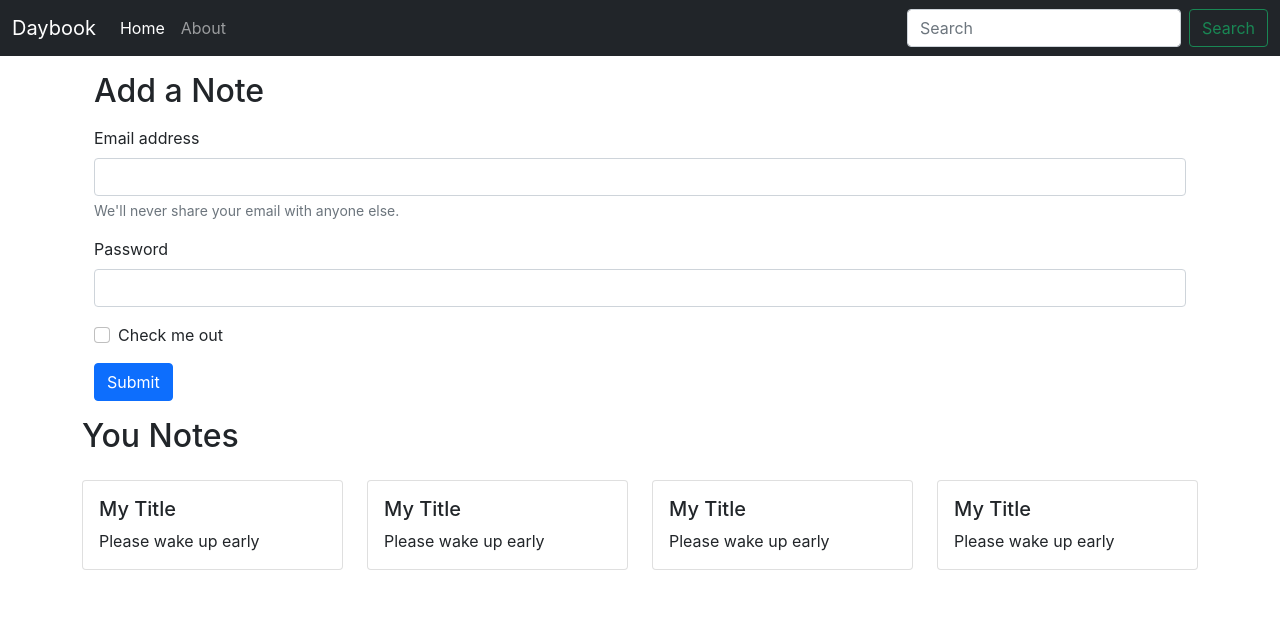
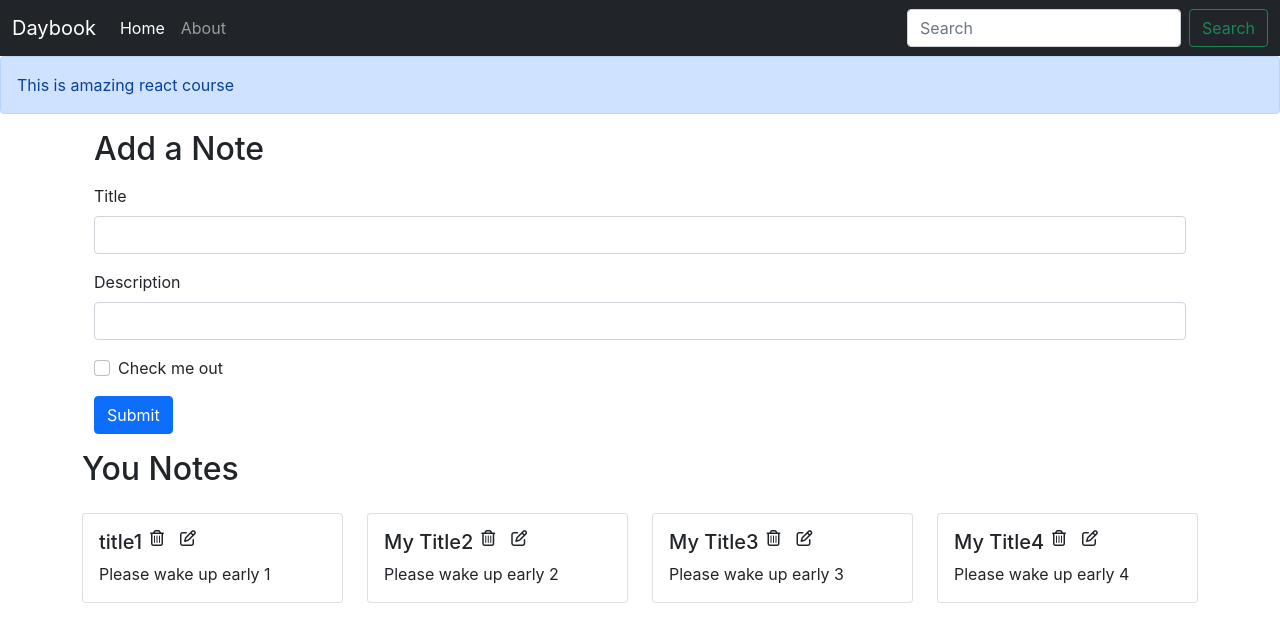
Before and after one commit to Usman6982/Daybook-Fronted, a React (Create React App) app: page / in a window 1280 px wide. Shown: the top 642 px of the page. Built offline with nearby package versions, Linux system fonts and the light colour scheme.

Commit message:
Adding AddNote component to Daybook

```diff
--- a/public/index.html
+++ b/public/index.html
@@ -20,6 +20,7 @@
 <body>
   <noscript>You need to enable JavaScript to run this app.</noscript>
   <div id="root"></div>
+  <script src="https://kit.fontawesome.com/e629a0e827.js" crossorigin="anonymous"></script>
   <!-- Option 1: Bootstrap Bundle with Popper -->
   <script src="https://cdn.jsdelivr.net/npm/bootstrap@5.1.3/dist/js/bootstrap.bundle.min.js"
     integrity="sha384-ka7Sk0Gln4gmtz2MlQnikT1wXgYsOg+OMhuP+IlRH9sENBO0LRn5q+8nbTov4+1p"
--- a/src/App.css
+++ b/src/App.css
@@ -36,3 +36,6 @@
     transform: rotate(360deg);
   }
 }
+i{
+  cursor: pointer;
+}
--- a/src/App.js
+++ b/src/App.js
@@ -7,6 +7,7 @@
 import Home from './Components/Home';
 import About from './Components/About';
 import NoteState from './Context/notes/NoteState';
+import Alert from './Components/Alert';
 
 
 function App() {
@@ -16,6 +17,7 @@
 
       <BrowserRouter>
         <Navbar/>
+        <Alert message = "This is amazing react course"/>
         <div className="container">
           <Routes>
 
--- /dev/null
+++ b/src/Components/AddNote.js
@@ -0,0 +1,37 @@
+import React,{useContext,useState} from 'react'
+import NoteContext from "../Context/notes/NoteContext"
+
+const AddNote = () => {
+    const context = useContext(NoteContext);
+    const {addNote}=context;
+    const [note,setNote] = useState({title:"", description:"", tag:"default"})
+    const handleClick = (e) =>{
+      e.preventDefault();
+         addNote(note.title, note.description, note.tag);
+    }
+    const onChange = (e) =>{
+         setNote({...note,[e.target.name]: e.target.value})
+    }
+  return (
+    <div className="container my-3">
+    <h2>Add a Note</h2>
+    <form className='my-3'>
+      <div className="mb-3">
+        <label htmlFor="title" className="form-label">Title</label>
+        <input type="text" className="form-control" id="title" name="title" aria-describedby="emailHelp"  onChange={onChange}/>
+      </div>
+      <div className="mb-3">
+        <label htmlFor="description" className="form-label">Description</label>
+        <input type="text" className="form-control" id="description" name="description" onChange={onChange}/>
+      </div>
+      <div className="mb-3 form-check">
+        <input type="checkbox" className="form-check-input" id="exampleCheck1"/>
+          <label className="form-check-label" htmlFor="exampleCheck1">Check me out</label>
+      </div>
+      <button type="submit" className="btn btn-primary" onClick={handleClick}>Submit</button>
+    </form>
+    </div>
+  )
+}
+
+export default AddNote
--- /dev/null
+++ b/src/Components/Alert.js
@@ -0,0 +1,13 @@
+import React from 'react'
+
+const Alert = (props) => {
+    return (
+        <div>
+            <div className="alert alert-primary" role="alert">
+                {props.message}
+            </div>
+        </div>
+    )
+}
+
+export default Alert
--- a/src/Components/Home.js
+++ b/src/Components/Home.js
@@ -1,31 +1,9 @@
-
 import Notes from './Notes';
-
 export const Home = () => {
 
   return (
     <div>
-    <div className="container my-3">
-      <h2>Add a Note</h2>
-      <form className='my-3'>
-        <div className="mb-3">
-          <label htmlFor="exampleInputEmail1" className="form-label">Email address</label>
-          <input type="email" className="form-control" id="exampleInputEmail1" aria-describedby="emailHelp"/>
-            <div id="emailHelp" className="form-text">We'll never share your email with anyone else.</div>
-        </div>
-        <div className="mb-3">
-          <label htmlFor="exampleInputPassword1" className="form-label">Password</label>
-          <input type="password" className="form-control" id="exampleInputPassword1"/>
-        </div>
-        <div className="mb-3 form-check">
-          <input type="checkbox" className="form-check-input" id="exampleCheck1"/>
-            <label className="form-check-label" htmlFor="exampleCheck1">Check me out</label>
-        </div>
-        <button type="submit" className="btn btn-primary">Submit</button>
-      </form>
-      </div>
-
-      <Notes/>
+      <Notes />
     </div>
 
   )
--- a/src/Components/Noteitem.js
+++ b/src/Components/Noteitem.js
@@ -4,10 +4,15 @@
     const { note } = props;
     return (
         <div className="col-md-3">
-           <div class="card my-3">
-                    <div class="card-body">
-                        <h5 class="card-title">{note.title}</h5>
-                        <p class="card-text">{note.description}</p>
+           <div className="card my-3">
+                    <div className="card-body">
+                    <div className="d-flex align-items-centre">
+                        <h5 className="card-title">{note.title}</h5>
+                        <i className="fa-regular fa-trash-can mx-2"></i>
+                        <i className="far fa-edit mx-2"></i>
+                        </div>
+                        <p className="card-text">{note.description}</p>
+
 
                     </div>
             </div>
--- a/src/Components/Notes.js
+++ b/src/Components/Notes.js
@@ -1,17 +1,21 @@
 import React,{useContext} from 'react'
 import NoteContext from "../Context/notes/NoteContext"
 import Noteitem from './Noteitem';
+import AddNote from './AddNote';
 
 const Notes = () => {
     const context = useContext(NoteContext);
-  const {notes, setNotes}=context;
+  const {notes, addNote}=context;
   return (
+    <>
+    <AddNote/>
     <div className="row my-3">
     <h2>You Notes</h2>
     {notes.map((note)=>{
-      return <Noteitem note={note}/>
+      return <Noteitem key={note._id}note={note}/>
     })}
     </div>
+    </>
   )
 }
 
--- a/src/Context/notes/NoteState.js
+++ b/src/Context/notes/NoteState.js
@@ -7,36 +7,36 @@
   const notesInitial = [
     {
       "_id": "654744a46090cd776ff2f603",
-      "user": "6540eb1a257e115c96d91205",
-      "title": "My Title",
-      "description": "Please wake up early",
+      "user": "6540eb1a257e115c96d912051",
+      "title": "title1",
+      "description": "Please wake up early 1",
       "tag": "personal",
       "date": "2023-11-05T07:30:44.977Z",
       "__v": 0
     },
     {
       "_id": "654745ca4f244d5526c5debc",
-      "user": "6540eb1a257e115c96d91205",
-      "title": "My Title",
-      "description": "Please wake up early",
+      "user": "6540eb1a257e115c96d912052",
+      "title": "My Title2",
+      "description": "Please wake up early 2",
       "tag": "personal",
       "date": "2023-11-05T07:35:38.460Z",
       "__v": 0
     },
     {
       "_id": "65475cb3fc46821157d6b846",
-      "user": "6540eb1a257e115c96d91205",
-      "title": "My Title",
-      "description": "Please wake up early",
+      "user": "6540eb1a257e115c96d912053",
+      "title": "My Title3",
+      "description": "Please wake up early 3",
       "tag": "personal",
       "date": "2023-11-05T09:13:23.143Z",
       "__v": 0
     },
     {
-      "_id": "65475d8dfc46821157d6b849",
-      "user": "6540eb1a257e115c96d91205",
-      "title": "My Title",
-      "description": "Please wake up early",
+      "_id": "65475d8dfc46821157d6b844",
+      "user": "6540eb1a257e115c96d912054",
+      "title": "My Title4",
+      "description": "Please wake up early 4",
       "tag": "personal",
       "date": "2023-11-05T09:17:01.194Z",
       "__v": 0
@@ -44,8 +44,35 @@
   ]
   const [notes,setNotes] = useState(notesInitial)
 
+  //Add a Note
+  const addNote= (title,description,tag) =>{
+    //TODO:API call
+    console.log("adding a New note")
+    const note =  {
+      "_id": "65475d8dfc46821157d6b849",
+      "user": "6540eb1a257e115c96d912054",
+      "title": title,
+      "description": description,
+      "tag": tag,
+      "date": "2023-11-05T09:17:01.194Z",
+      "__v": 0
+    }
+
+    setNotes(notes.concat(note))
+
+  }
+  //Delete a Note
+ const deleteNote= () =>{
+
+  }
+
+  //Edit a Note
+  const editNote= () =>{
+
+  }
+
    return (
-  <NoteContext.Provider value={{notes,setNotes}}>
+  <NoteContext.Provider value={{notes,addNote,deleteNote,editNote}}>
         {props.children}
     </NoteContext.Provider>
     )
```
